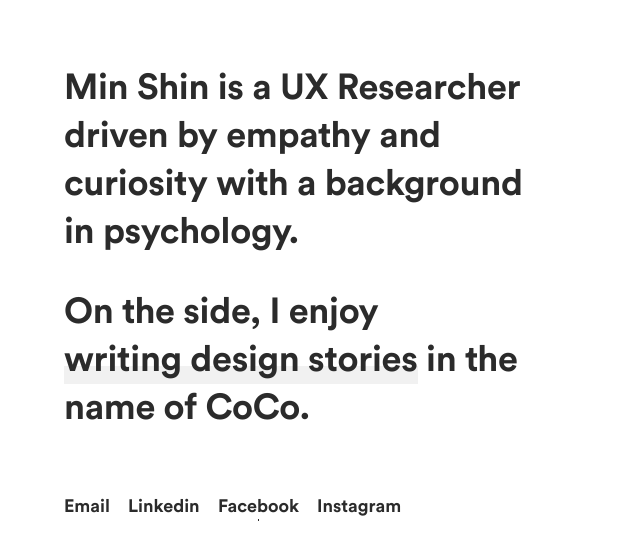
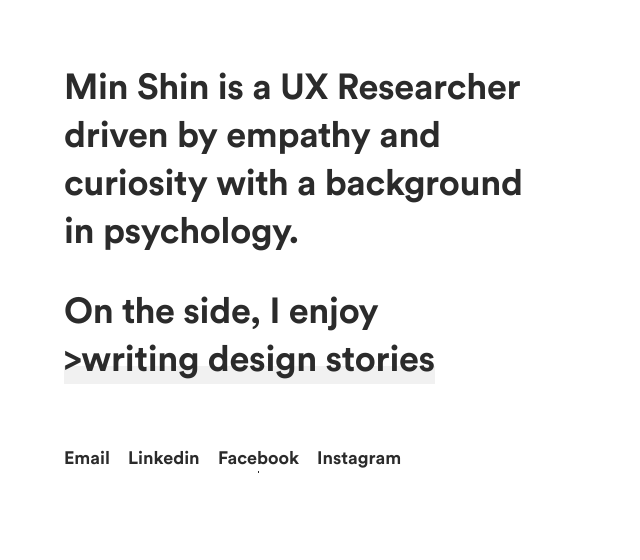
Before and after one commit to yuminshin/minshin, a plain HTML site: page index.html in a window 1280 px wide. Shown: the whole page, without its empty margins (0-640 px from the left). Drawn offline with Linux system fonts and the light colour scheme; a web font is replaced by a local one.

Commit message:
remove coco
remove coco

```diff
--- a/index.html
+++ b/index.html
@@ -32,7 +32,7 @@
         </div>
         <div class="row">
                 <div class="col-md-6">
-                    <h1>On the side, I enjoy<a href="#" class="link" onclick="openNav()">writing design stories</a> in the name of CoCo.</h1>
+                    <h1>On the side, I enjoy<a href="https://medium.com/@cocosince17" class="link"> >writing design stories</a></h1>
                 </div>
         </div>
         <!--contacts -->
@@ -56,6 +56,8 @@
         </div>
     </div>
 <!--side -->
+<!---
+    onclick="openNav()"
     <ul class="side" id="mySidenav">
         <div id="fader">
             <a href="javascript:void(0)" class="closebtn" onclick="closeNav()">&times;</a>
@@ -95,6 +97,8 @@
             document.getElementById("fader").style.opacity = 0;
         }
    </script>
+   -->
+
 
 </body>
 </html>
```
